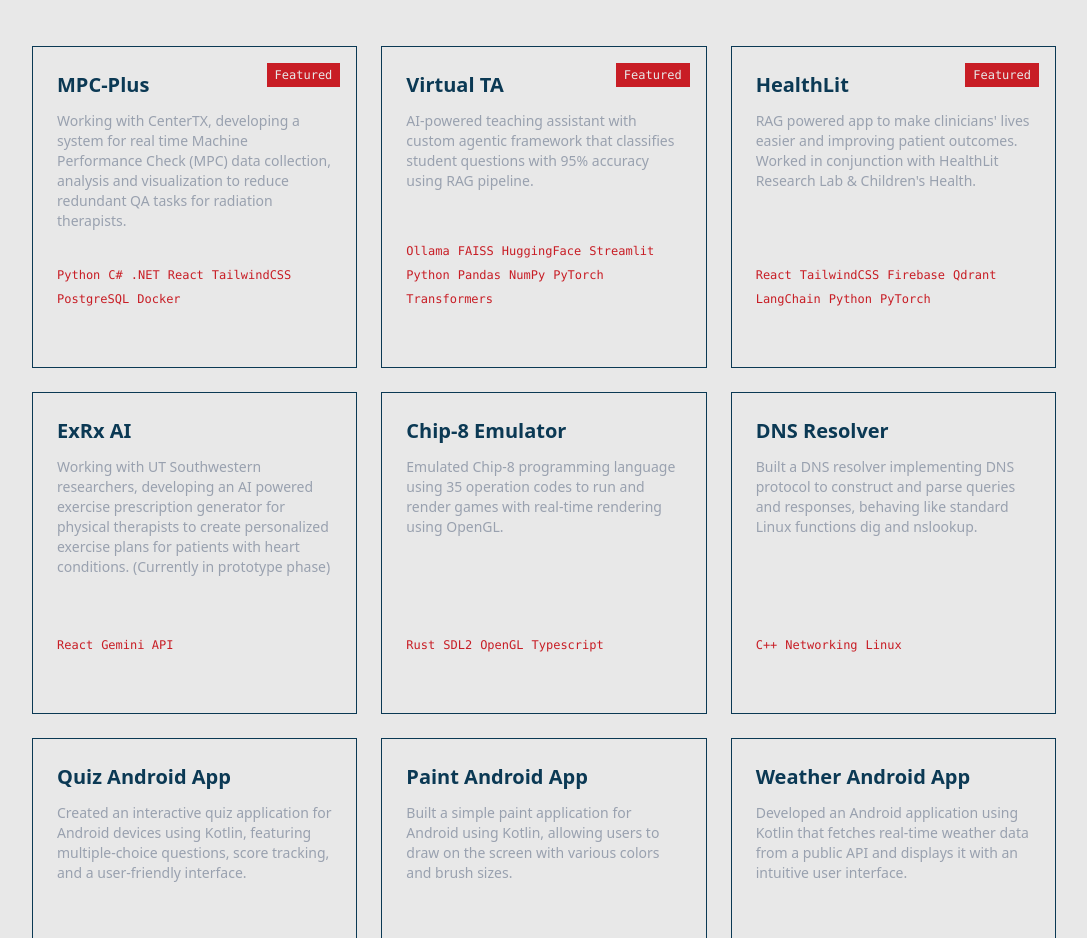
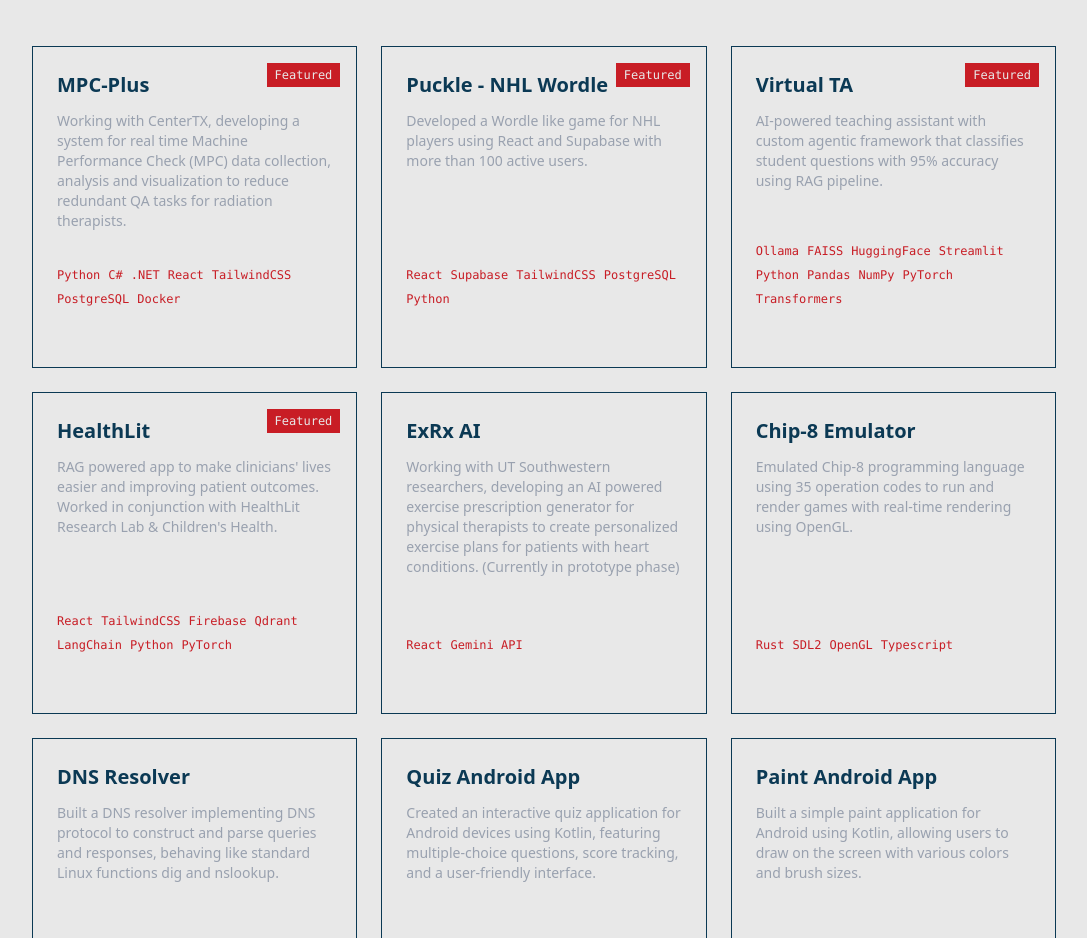
Before and after one commit to sameep-git/sameepshah, a Next.js app: page / in a window 1280 px wide. Shown: the part 2674-3612 px from the top of the page, without its empty margins (96-1183 px from the left). Built offline with nearby package versions, Linux system fonts and the light colour scheme.

Commit message:
new project :)

```diff
--- a/package.json
+++ b/package.json
@@ -14,7 +14,8 @@
     "lucide-react": "^0.548.0",
     "next": "15.5.4",
     "react": "19.1.0",
-    "react-dom": "19.1.0"
+    "react-dom": "19.1.0",
+    "tailwind": "^4.0.0"
   },
   "devDependencies": {
     "@eslint/eslintrc": "^3",
--- a/src/app/page.js
+++ b/src/app/page.js
@@ -155,6 +155,15 @@
       featured: true
     },
     {
+      title: "Puckle - NHL Wordle",
+      description: "Developed a Wordle like game for NHL players using React and Supabase with more than 100 active users.",
+      image: "",
+      technologies: ["React", "Supabase", "TailwindCSS", "PostgreSQL", "Python"],
+      github: "https://github.com/sameep-git/puckle",
+      demo: "https://puckle.vercel.app",
+      featured: true
+    },
+    {
       title: "Virtual TA",
       description: "AI-powered teaching assistant with custom agentic framework that classifies student questions with 95% accuracy using RAG pipeline.",
       image: "",
@@ -223,15 +232,6 @@
       image: "",
       technologies: ["Kotlin", "Android Studio"],
       github: "https://github.com/sameep-git/PaintApp",
-      demo: null,
-      featured: false
-    },
-    {
-      title: "Weather Android App",
-      description: "Developed an Android application using Kotlin that fetches real-time weather data from a public API and displays it with an intuitive user interface.",
-      image: "",
-      technologies: ["Kotlin", "Android Studio", "REST APIs"],
-      github: "https://github.com/sameep-git/Weather",
       demo: null,
       featured: false
     },
--- a/src/components/ProjectsGrid.jsx
+++ b/src/components/ProjectsGrid.jsx
@@ -80,7 +80,7 @@
             </div>
           </div>
 
-          {/* Click overlay */}
+          {/* Click overlay
           {(project.github || project.demo) && (
             <a
               href={project.github || project.demo}
@@ -89,7 +89,7 @@
               className="absolute inset-0 z-0"
               aria-label={`View ${project.title}`}
             />
-          )}
+          )} */}
         </div>
       ))}
     </div>
```
Also changed, not shown: 1 other file (tests, documents, lock files or other folders).
